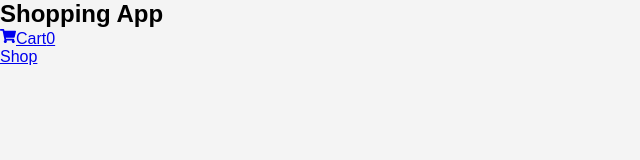
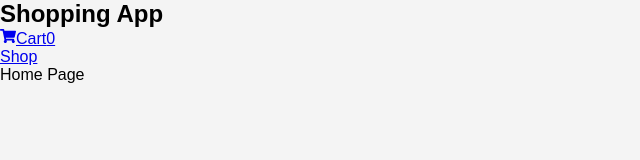
Before and after one commit to DanielMcIntyre2022/MERN-Shopping-App, a React (Create React App) app in the folder frontend/: page / in a window 1280 px wide. Shown: the top 160 px of the page, without its empty margins (0-640 px from the left). Built offline with nearby package versions, Linux system fonts and the light colour scheme.

Commit message:
updates to frontend setup

```diff
--- a/frontend/src/App.js
+++ b/frontend/src/App.js
@@ -18,9 +18,9 @@ function App() {
       {/* Backdrop */}
       <main>
         <Routes>
-          <Route exact path="/" component={HomePage} />
-          <Route exact path="/product/:id" component={ProductPage} />
-          <Route exact path="/cart" component={CartPage} />
+          <Route exact path="/" element={<HomePage/>} />
+          <Route exact path="/product/:id" element={<ProductPage/>} />
+          <Route exact path="/cart" element={<CartPage/>} />
         </Routes>
       </main>
     </Router>
--- a/frontend/src/pages/HomePage.js
+++ b/frontend/src/pages/HomePage.js
@@ -2,7 +2,9 @@ import './stylePages/HomePage.css';
 
 const HomePage = () => {
   return (
-    <div className='home-page-container'>Home Page</div>
+    <div className='home-page-container'>
+      <p>Home Page</p>
+    </div>
   )
 }
 
```
